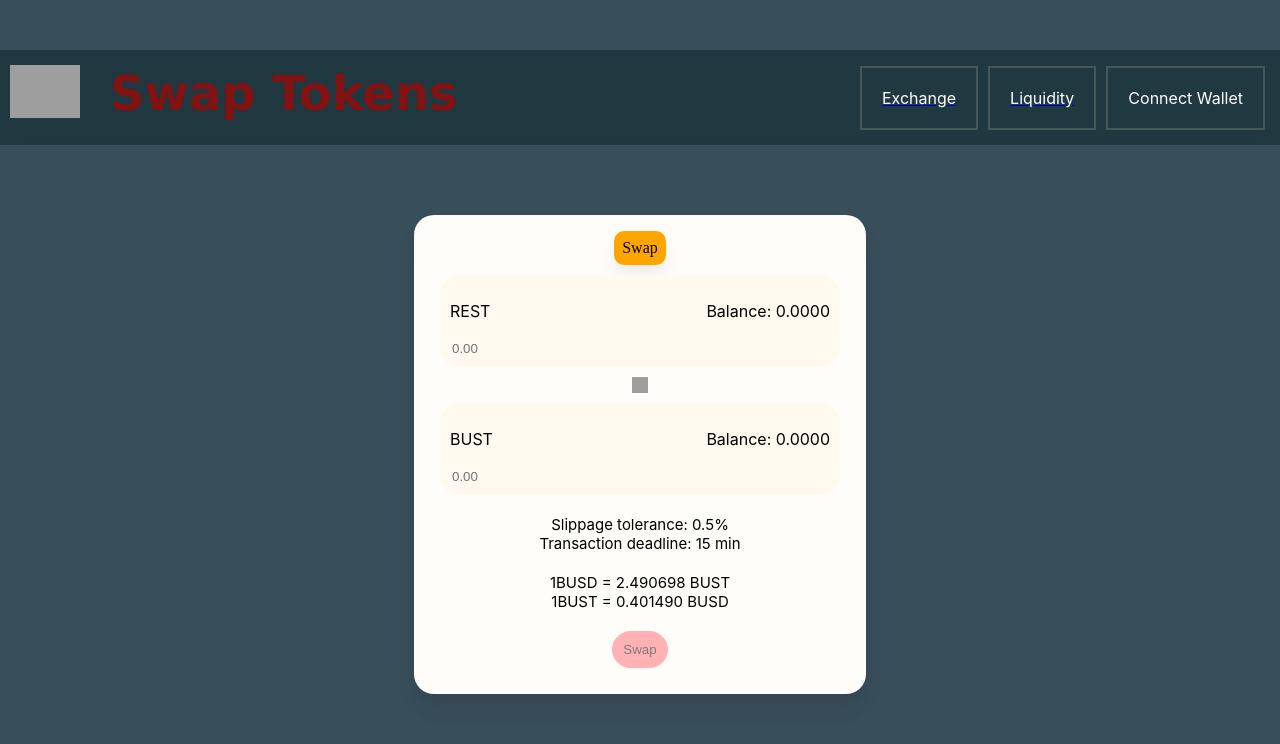
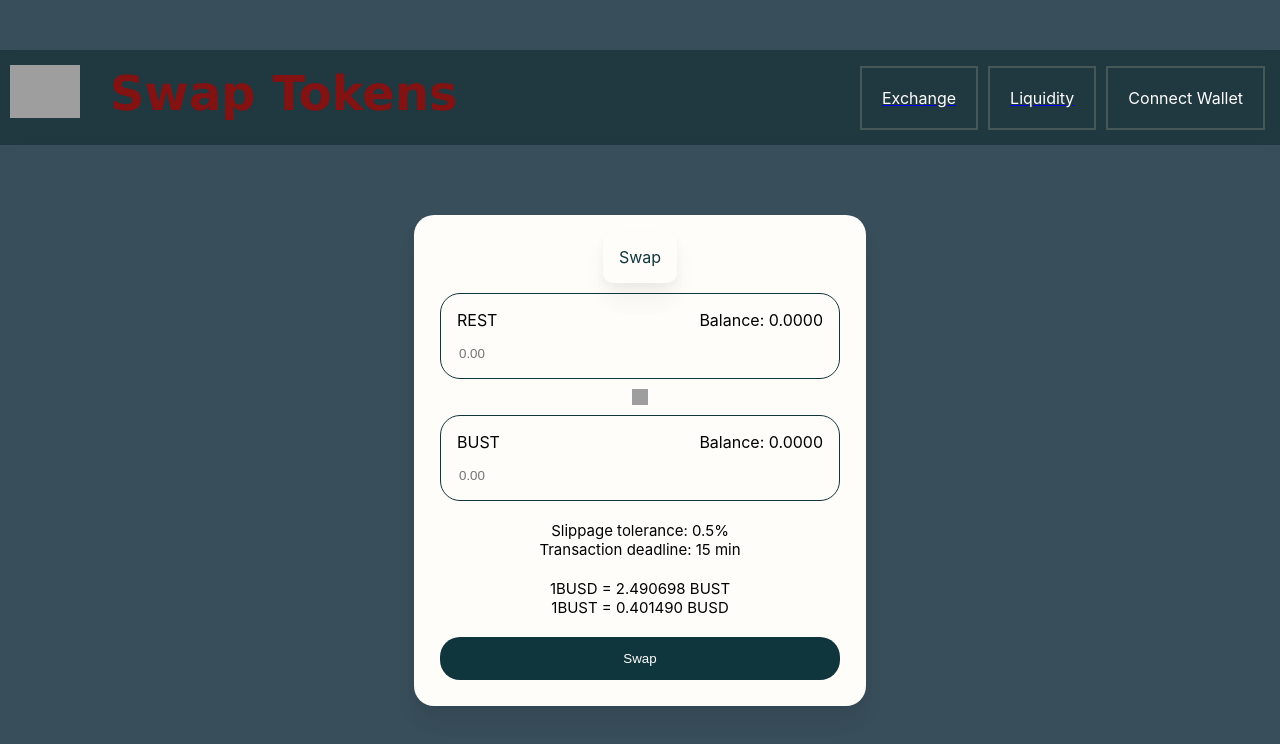
Before and after one commit to shreyasbaf/amm, a React (Create React App) app: page /swap in a window 1280 px wide. Shown: the top 744 px of the page. Built offline with nearby package versions, Linux system fonts and the light colour scheme; grey boxes are pictures that could not be loaded.

Commit message:
code refactor

```diff
--- a/src/pages/Liquidity.tsx
+++ b/src/pages/Liquidity.tsx
@@ -51,15 +51,15 @@ const Liquidity = () => {
   const [isApprovedBust, setIsApprovedBust] = useState(true);
   const [isApprovedRest, setIsApprovedRest] = useState(true);
   // const [amount1, setAmount1] = useState();
-  const [bustlp, setBustlp] = useState<string|number>();
+  const [bustlp, setBustlp] = useState<string | number>();
   const [bustR, setBustR] = useState<string>();
   const selector = useSelector((state: any) => state);
   const { RouterBust, REST, BUST, BustPair } = selector;
   const { address } = selector.wallet;
-  const [initial, setInitial] = useState("")
-  const [selectedLP, setSelectedLP] = useState<any>()
-  const maxAllowance = new BigNumber(2).pow(256).minus(1)
-  const [addLiquidityLoading, setAddLiquidityLoading] = useState(false)
+  const [initial, setInitial] = useState("");
+  const [selectedLP, setSelectedLP] = useState<any>();
+  const maxAllowance = new BigNumber(2).pow(256).minus(1);
+  const [addLiquidityLoading, setAddLiquidityLoading] = useState(false);
 
   /** function to get balance of tokens */
   const getTokenBalance = async () => {
@@ -75,7 +75,7 @@ const Liquidity = () => {
 
   useEffect(() => {
     getTokenBalance();
-  }, [REST,BUST, address, addLiquidityLoading]);
+  }, [REST, BUST, address, addLiquidityLoading]);
 
   /** useEffect to get Reserves */
   const getReserve = async () => {
@@ -128,31 +128,35 @@ const Liquidity = () => {
   };
 
   /** Check Allowences for both the tokens */
-  const getAllowances = async (rest:any = '', bust:any = '') => {
-  try{
-    const allowanceA= await REST.methods.allowance(address,BustRouterAddress).call()
-    const allowanceB = await BUST.methods.allowance(address,BustRouterAddress).call()
-    if(rest !== ''){
-      if (parseFloat(weiToEth(allowanceA, 18)) > parseFloat(rest)){
-        setIsApprovedRest(true)
-      } else{
-        setIsApprovedRest(false)
+  const getAllowances = async (rest: any = "", bust: any = "") => {
+    try {
+      const allowanceA = await REST.methods
+        .allowance(address, BustRouterAddress)
+        .call();
+      const allowanceB = await BUST.methods
+        .allowance(address, BustRouterAddress)
+        .call();
+      if (rest !== "") {
+        if (parseFloat(weiToEth(allowanceA, 18)) > parseFloat(rest)) {
+          setIsApprovedRest(true);
+        } else {
+          setIsApprovedRest(false);
+        }
       }
+      if (bust !== "") {
+        if (parseFloat(weiToEth(allowanceB, 18)) > parseFloat(bust)) {
+          setIsApprovedBust(true);
+        } else {
+          setIsApprovedBust(false);
+        }
+      }
+    } catch (err) {
+      console.log(err);
     }
-    if(bust !== ''){
-      if(parseFloat(weiToEth(allowanceB, 18)) > parseFloat(bust)){
-        setIsApprovedBust(true)
-      } else{
-        setIsApprovedBust(false)
-      }
-    }
-  } catch(err){
-    console.log(err);
-  }
-}
+  };
   useEffect(() => {
     getAllowances(rest, bust);
-  }, [rest, bust])
+  }, [rest, bust]);
 
   /** Approve REST Token */
   const approveREST = async () => {
@@ -201,17 +205,17 @@ const Liquidity = () => {
   };
 
   /** function to convert min values of */
-  const convertToMin = (number:any) =>{
-    const convert = ((parseFloat(number) * 0.5 ) / 100 ).toFixed(5)
-    const convertToWei = ethToWei(convert, 18)
-    return convertToWei
-  }
+  const convertToMin = (number: any) => {
+    const convert = ((parseFloat(number) * 0.5) / 100).toFixed(5);
+    const convertToWei = ethToWei(convert, 18);
+    return convertToWei;
+  };
 
   /** AddLiquidity Function */
   const addLiquidity = async () => {
-    setAddLiquidityLoading(true)
-    const aMin = convertToMin(rest)
-    const bMin = convertToMin(bust)
+    setAddLiquidityLoading(true);
+    const aMin = convertToMin(rest);
+    const bMin = convertToMin(bust);
     try {
       const add = await RouterBust.methods
         .addLiquidity(
@@ -226,18 +230,18 @@ const Liquidity = () => {
         )
         .send({ from: address })
         .on("receipt", function () {
-          setAddLiquidityLoading(false)
-          setBust('')
-          setRest('')
+          setAddLiquidityLoading(false);
+          setBust("");
+          setRest("");
         })
         .on("confirmation", function () {
-          setAddLiquidityLoading(false)
-          setBust('')
-          setRest('')
+          setAddLiquidityLoading(false);
+          setBust("");
+          setRest("");
         })
         .on("error", function () {
-          setAddLiquidityLoading(false)
-          console.log('error adding liquidity');
+          setAddLiquidityLoading(false);
+          console.log("error adding liquidity");
         });
     } catch (err) {
       console.log(err);
@@ -262,7 +266,7 @@ const Liquidity = () => {
     const getBUST = async () => {
       try {
         const BUSTR = await BUST.methods.balanceOf(address).call();
-        setBustR(weiToEth(BUSTR,18));
+        setBustR(weiToEth(BUSTR, 18));
       } catch (err) {
         console.log(err);
       }
@@ -272,12 +276,12 @@ const Liquidity = () => {
 
   /** useEffect to get selectedLP Token */
   useEffect(() => {
-    if(percentage === 100){
-      setSelectedLP(bustlp)
-    } else{
-      setSelectedLP(Number(bustlp) * (percentage/100))
+    if (percentage === 100) {
+      setSelectedLP(bustlp);
+    } else {
+      setSelectedLP(Number(bustlp) * (percentage / 100));
     }
-  }, [percentage, selectedLP])
+  }, [percentage, selectedLP]);
   return (
     <>
       <Navbar />
@@ -341,7 +345,7 @@ const Liquidity = () => {
                   <SlippageDiv>1BUST = 0.401490 BUSD</SlippageDiv>
                 </BusdAndBustDiv>
                 <SwapButtonDiv>
-                {!isApprovedRest && (
+                  {!isApprovedRest && (
                     <SwapButton
                       onClick={() => approveREST()}
                       disabled={rest === ""}
@@ -358,8 +362,17 @@ const Liquidity = () => {
                     </SwapButton>
                   )}
                   {isApprovedBust && isApprovedRest && (
-                    <SwapButton onClick={() => addLiquidity()} disabled={(rest === "" && rest === "") && !addLiquidityLoading}>
-                      {addLiquidityLoading ? <Spinner fontSize='14px'/> : 'Supply'}
+                    <SwapButton
+                      onClick={() => addLiquidity()}
+                      disabled={
+                        rest === "" && rest === "" && !addLiquidityLoading
+                      }
+                    >
+                      {addLiquidityLoading ? (
+                        <Spinner fontSize="14px" />
+                      ) : (
+                        "Supply"
+                      )}
                     </SwapButton>
                   )}
                 </SwapButtonDiv>
@@ -413,7 +426,9 @@ const Liquidity = () => {
                   <PoolTokenContainer>
                     <PoolTokenHeading>Selected Tokens</PoolTokenHeading>
                     <ValueAndToken>
-                      <Value>{selectedLP || Number(bustlp) * (50/100) || 0.00} </Value>
+                      <Value>
+                        {selectedLP || Number(bustlp) * (50 / 100) || 0.0}{" "}
+                      </Value>
                       <Token>BUST-LP</Token>
                     </ValueAndToken>
                     <ValueAndToken>
--- a/src/pages/Swap.tsx
+++ b/src/pages/Swap.tsx
@@ -1,5 +1,17 @@
-import styled from "styled-components"
-import Navbar from "./Navbar"
+import styled from "styled-components";
+import {
+  ArrowSignDiv,
+  BusdAndBustDiv,
+  FormContainerMain,
+  FormInputOne,
+  FormInputOneHeading,
+  HeadingOne,
+  InputField,
+  SlipAndToleDiv,
+  SlippageDiv,
+  SwapButtonDiv,
+} from "./LiquidityStyles";
+import Navbar from "./Navbar";
 
 const Swap = () => {
   return (
@@ -45,10 +57,10 @@ const Swap = () => {
         </SwapOuterDiv>
       </SwapContainerMain>
     </>
-  )
-}
+  );
+};
 
-export default Swap
+export default Swap;
 
 const SwapContainerMain = styled.div`
   display: flex;
@@ -60,7 +72,8 @@ const SwapOuterDiv = styled.div`
   max-width: 420px;
   width: 100%;
   background: rgb(255, 253, 250);
-    box-shadow: rgb(0 0 0 / 1%) 0px 0px 1px, rgb(0 0 0 / 4%) 0px 4px 8px, rgb(0 0 0 / 4%) 0px 16px 24px, rgb(0 0 0 / 1%) 0px 24px 32px;
+  box-shadow: rgb(0 0 0 / 1%) 0px 0px 1px, rgb(0 0 0 / 4%) 0px 4px 8px,
+    rgb(0 0 0 / 4%) 0px 16px 24px, rgb(0 0 0 / 1%) 0px 24px 32px;
   border-radius: 20px;
   padding: 1rem;
   margin: 40px 0px;
@@ -79,50 +92,15 @@ const SwapHeadingDiv = styled.div`
 `;
 
 const SwapHeading = styled.div`
-    background: orange;
-    box-shadow: rgb(0 0 0 / 1%) 0px 0px 1px, rgb(0 0 0 / 4%) 0px 4px 8px, rgb(0 0 0 / 4%) 0px 16px 24px, rgb(0 0 0 / 1%) 0px 24px 32px;
+  /* background:#10363d; */
+  color: #10363d;
+  box-shadow: rgb(0 0 0 / 1%) 0px 0px 1px, rgb(0 0 0 / 4%) 0px 4px 8px,
+    rgb(0 0 0 / 4%) 0px 16px 24px, rgb(0 0 0 / 1%) 0px 24px 32px;
   border-radius: 10px;
-    padding: 0.5rem;
+  padding: 1rem;
   margin: 0px 10px;
   cursor: pointer;
-    font-family: NunitoSans;
-`;
-
-const FormContainerMain = styled.div`
-
-`;
-
-const FormInputOne = styled.div`
-    padding: 10px;
-    border-radius: 20px;
-    background-color: rgb(255, 249, 240);
-    margin: 10px;
-`;
-
-const FormInputOneHeading = styled.div`
-    display: flex;
-    -webkit-box-pack: justify;
-    justify-content: space-between;
-`;
-
-const HeadingOne = styled.p`
-  font-size: 16px;
-  color: black;
-`;
-
-const InputField = styled.input`
-    width: 100%;
-    outline: none;
-    border: none;
-    background-color: rgb(255, 249, 240);
-`;
-
-const ArrowSignDiv = styled.div`
-    display: flex;
-    -webkit-box-pack: center;
-    justify-content: center;
-    -webkit-box-align: center;
-    align-items: center;
+  /* border: 1px solid #10363d; */
 `;
 
 const ArrowSign = styled.div`
@@ -132,45 +110,15 @@ const ArrowSign = styled.div`
   width: 16px;
 `;
 
-const SlipAndToleDiv = styled.div`
-    padding: 10px;
-    display: flex;
-    flex-direction: column;
-    -webkit-box-pack: center;
-    justify-content: center;
-    -webkit-box-align: center;
-    align-items: center;
+const SwapButton = styled.button`
+  width: 100%;
+  padding: 14px;
+  border-radius: 20px;
+  opacity: ${(props) => (props.disabled ? "0.7" : "1")};
+  cursor: ${(props) => (props.disabled ? "not-allowed" : "pointer")};
+  box-shadow: none;
+  background-color: #10363d;
+  border: none;
+  margin: 10px;
+  color: white;
 `;
-
-const SlippageDiv = styled.div`
-  font-size: 15px;
-`;
-
-const BusdAndBustDiv = styled.div`
-    padding: 10px;
-    display: flex;
-    flex-direction: column;
-    -webkit-box-pack: center;
-    justify-content: center;
-    -webkit-box-align: center;
-    align-items: center;
-`;
-
-const SwapButtonDiv = styled.div`
-    display: flex;
-    -webkit-box-pack: center;
-    justify-content: center;
-    -webkit-box-align: center;
-    align-items: center;
-`;
-
-const SwapButton = styled.button`
-    padding: 10px;
-    border-radius: 20px;
-    opacity: 0.5;
-    cursor: pointer;
-    box-shadow: none;
-    background-color: rgb(255, 104, 113);
-    border: 1px solid rgb(255, 104, 113);
-    margin: 10px;
-`;
```
Lines whose indentation alone changed are shown as unchanged.
